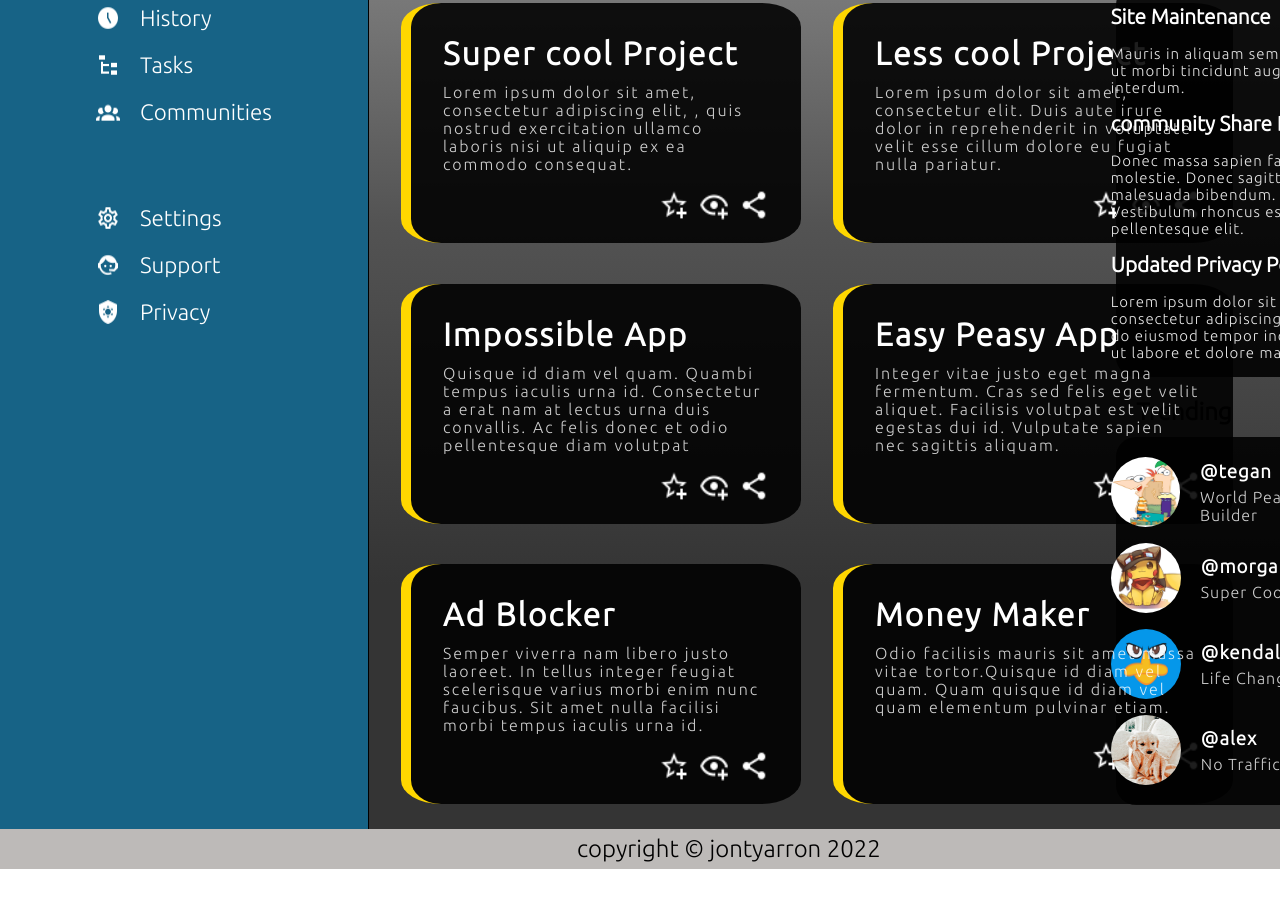
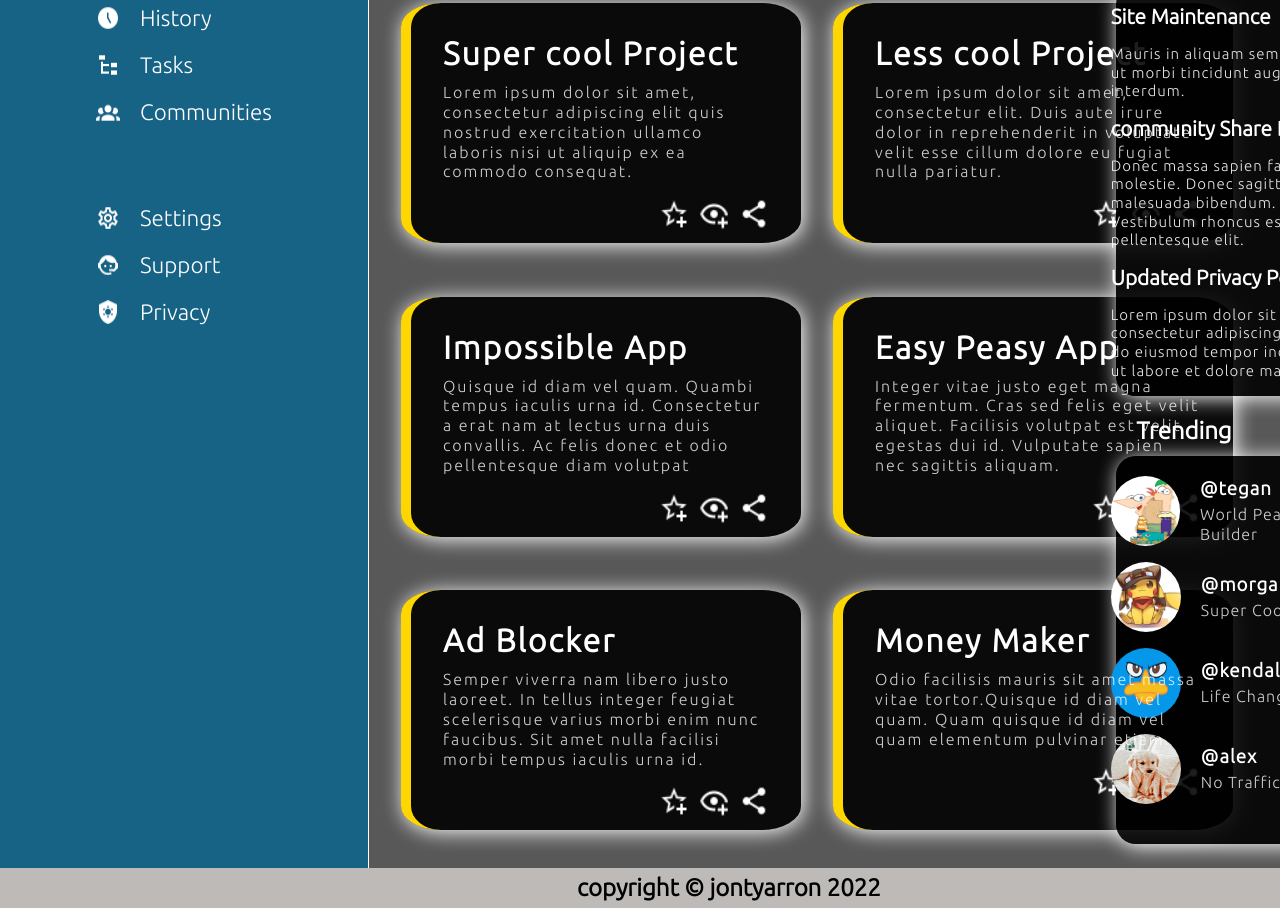
Before and after one commit to jontyarron/admin-dashboard, a plain HTML site: page index.html in a window 1280 px wide. Shown: the part 295-1203 px from the top of the page. Before the commit the page ends 1164 px from the top, so only its background shows below. Drawn offline with Linux system fonts and the light colour scheme.

Commit message:
few changes made

```diff
--- a/index.html
+++ b/index.html
@@ -68,7 +68,7 @@
 
             <div class="card">
                 <h1>Super cool Project</h1>
-                <p>Lorem ipsum dolor sit amet, consectetur adipiscing elit, , quis nostrud exercitation ullamco laboris nisi ut aliquip ex ea commodo consequat.</p>
+                <p>Lorem ipsum dolor sit amet, consectetur adipiscing elit quis nostrud exercitation ullamco laboris nisi ut aliquip ex ea commodo consequat.</p>
                 <div class="project-card-links">
                     <img src="imgs/star-plus-outline.png" alt=""><img src="imgs/eye-plus-outline.png" alt=""><img src="imgs/share-variant.png" alt="">
                 </div>
--- a/style.css
+++ b/style.css
@@ -15,13 +15,17 @@
      grid-template-rows: 220px 1fr 40px;
      height: 100vh;
      font-family: 'Ubuntu', sans-serif;
-
+    color: #fff;
 }
 
 img {
     cursor: pointer;
 }
 
+p {
+    line-height: 2.2ch;
+
+}
 h1, h2 , h3 {
     cursor: pointer;
 }
@@ -77,6 +81,7 @@ input[type="search"]:focus {
 .upper-header .pp img {
     /* width: 80px; */
     border-radius: 50% ;
+
 }
 
 .lower-header {
@@ -93,6 +98,8 @@ input[type="search"]:focus {
 .lower-header img {
     width: 90px;
     border-radius: 50%;
+    box-shadow: 1px 1px 10px white;
+
 }
 .lower-header div {
     display: flex;
@@ -139,6 +146,7 @@ input[type="search"]:focus {
     background-color: rgb(36, 112, 226);
     transform: scale(1.1);
     transition: 200ms;
+    cursor: pointer;
 }
 
 .lower-header .header.buttons button:active {
@@ -155,7 +163,7 @@ input[type="search"]:focus {
     justify-self: center;
     padding: 1rem;
     background-color: rgb(23, 99, 134);
-    border-right: 1px solid black;
+    border-right: 1px solid white;
     color: white;
 }
 .sidebar h1 {
@@ -193,8 +201,8 @@ main{
     grid-template-columns: repeat(3,1fr);
     grid-template-rows: repeat(3,1fr);
     gap: 2rem;
-
-background: linear-gradient(0deg, rgba(52,52,52,1) 27%, rgba(83,83,83,1) 67%, rgb(131, 131, 131) 99%);
+    background-color: rgb(88, 88, 88);
+/* background: linear-gradient(0deg, rgba(52,52,52,1) 27%, rgba(83,83,83,1) 67%, rgb(131, 131, 131) 99%); */
 
 }
 
@@ -239,7 +247,8 @@ background: linear-gradient(0deg, rgba(52,52,52,1) 27%, rgba(83,83,83,1) 67%, rg
     grid-template-rows: 2rem
                         1fr
                         2rem;
-                        gap: 1rem;
+     gap: 1rem;
+     box-shadow: 2px 2px 20px white;
 }
 
 
@@ -302,6 +311,8 @@ background: linear-gradient(0deg, rgba(52,52,52,1) 27%, rgba(83,83,83,1) 67%, rg
     width: 70%;
     padding-top: 20px;
     border-radius: 20px;
+    box-shadow: 2px 2px 20px white;
+
 }
 
 .notifications > div {
@@ -339,6 +350,8 @@ background: linear-gradient(0deg, rgba(52,52,52,1) 27%, rgba(83,83,83,1) 67%, rg
     padding-top: 20px;
     border-radius: 20px;
     margin-bottom: 1.5rem;
+    box-shadow: 2px 2px 20px white;
+
 
 }
 
@@ -374,4 +387,6 @@ footer {
     align-items: center;
     font-size: 1.5rem;
     background-color: rgb(189, 186, 184);
+    color: black;
+    font-weight: bold;
 }
```
